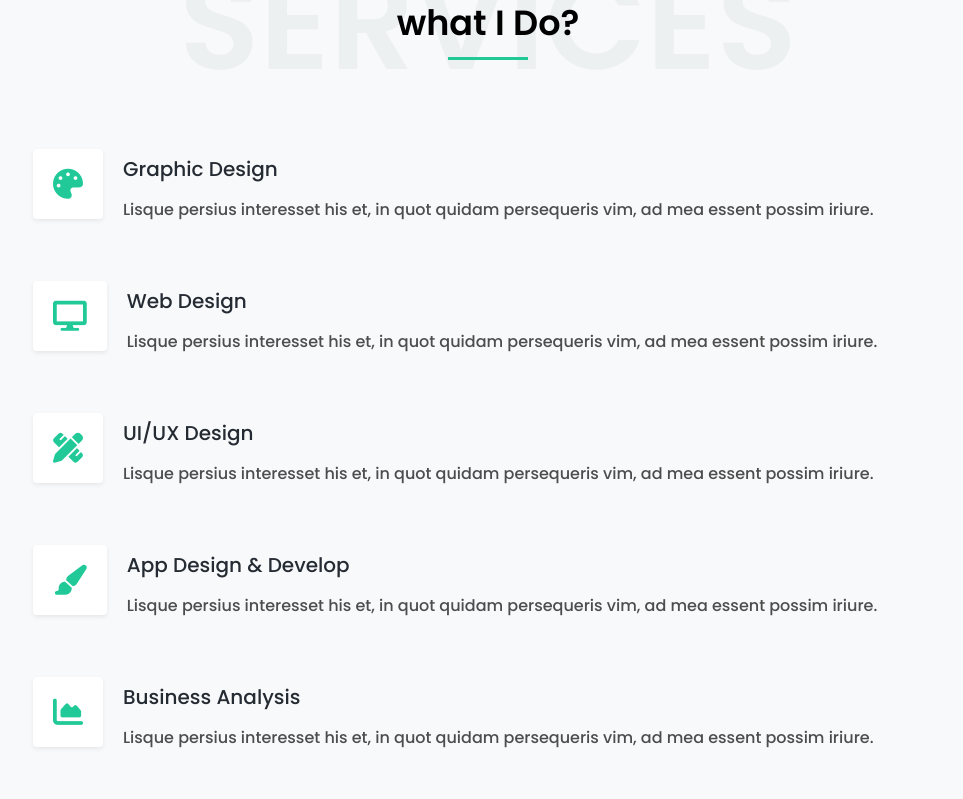
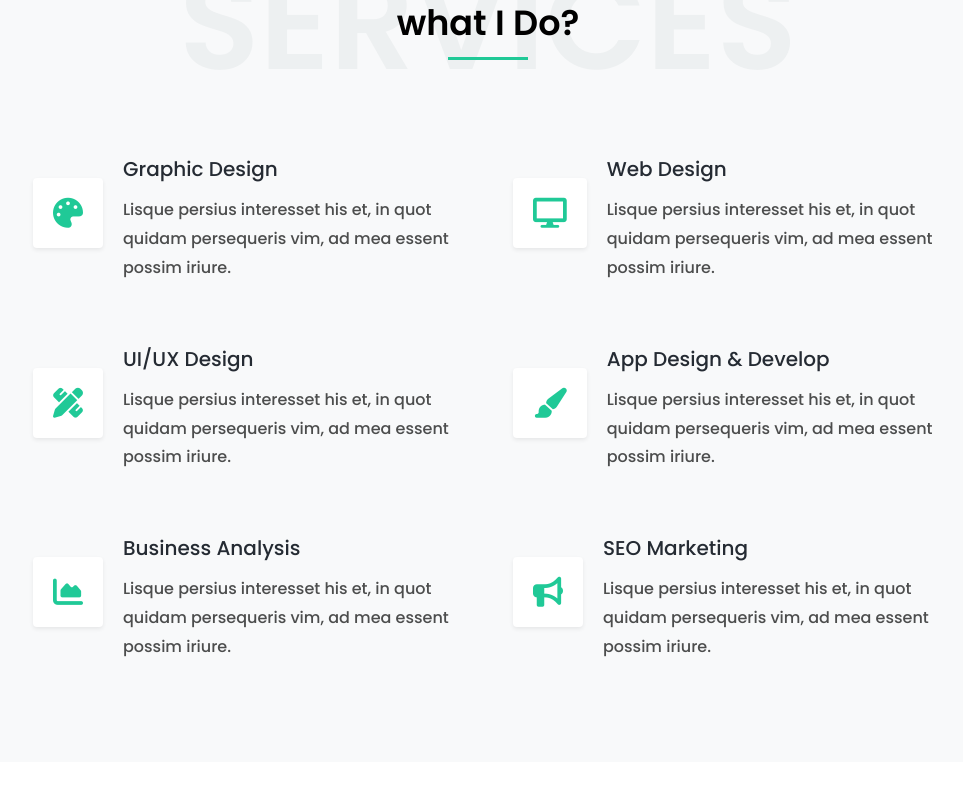
Before and after one commit to ayahMagdi/portfolio, a plain HTML site: page index.html in a window 1280 px wide. Shown: the part 2088-2887 px from the top of the page, without its empty margins (282-1245 px from the left). Drawn offline with nearby package versions, Linux system fonts and the light colour scheme; files that its build step writes are made by us from their sources.

Commit message:
Add files via upload

```diff
--- a/css/sass/layouts/_services.scss
+++ b/css/sass/layouts/_services.scss
@@ -4,9 +4,13 @@
     background-color: var(--alt-background);
     @include responsive (767px){padding: 50px 0}
     .services{
-        @include ds-grid (grid,minmax(470px , 1fr),center,center,50px);
+        @include ds-grid (grid,minmax(344px , 1fr),center,center,50px);
         &__serv{
             display: flex;
+            @include responsive (767px){
+                flex-direction: column;
+                text-align: center
+            }
             &__icon{
                 @include ds-flex (flex,center,center);
                 margin-right: 20px;
@@ -25,6 +29,7 @@
                     color: var(--alt-title);
                     font-weight: 400;
                     margin: 15px 0;
+                    @include responsive (767px){margin-bottom: 10px;}
                 }
                 p{
                     margin: 0;
```
